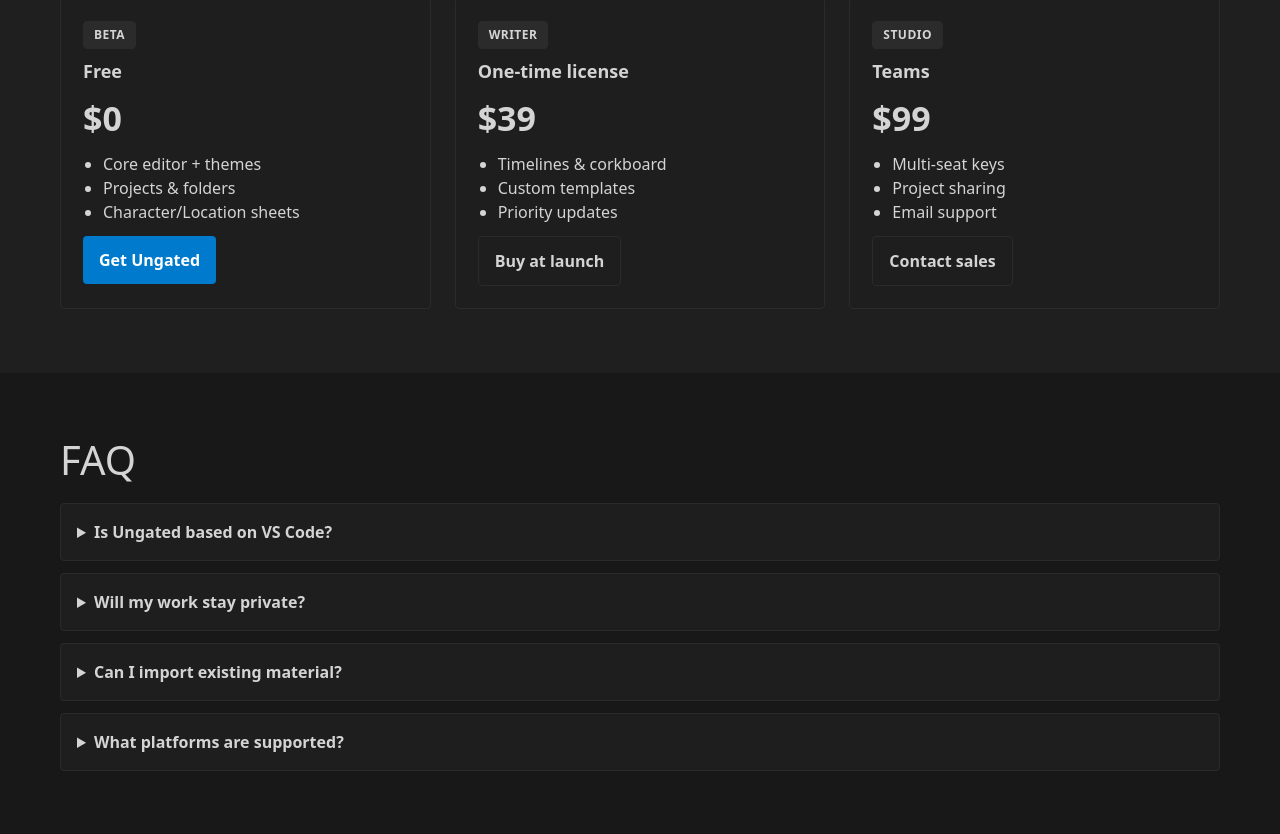
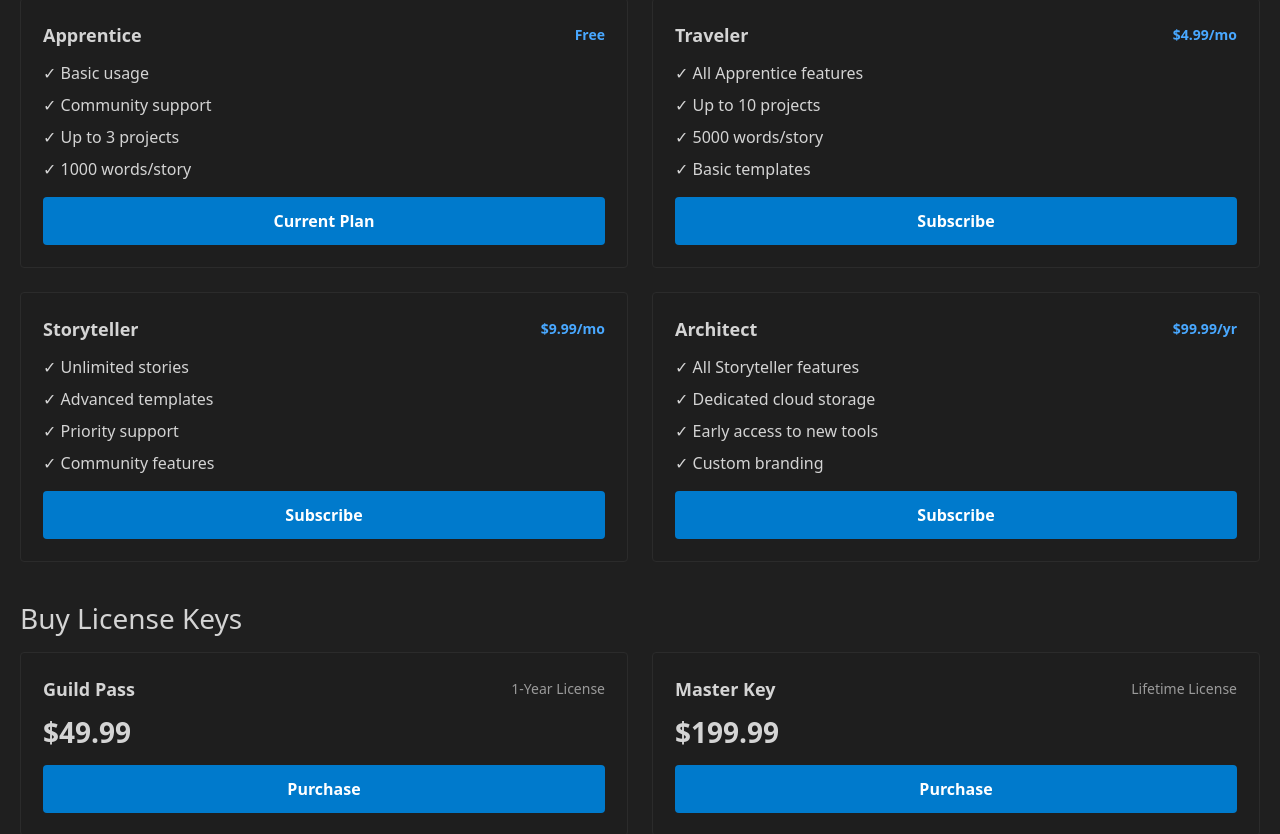
Before and after one commit to gadanisor/ungated-site, a Nuxt app: page / in a window 1280 px wide. Shown: the part 5266-6100 px from the top of the page. Built offline with nearby package versions, Linux system fonts and the light colour scheme; some icons are missing.

Commit message:
section width and pricing cards

```diff
--- a/app/components/DownloadSection.vue
+++ b/app/components/DownloadSection.vue
@@ -1,6 +1,6 @@
 <template>
     <section id="download" aria-label="Download Ungated" class="py-15 md:py-16 bg-[#181818]">
-      <div class="mx-auto max-w-[1200px] px-5">
+      <div class="mx-auto max-w-[1300px] px-5">
         <h2 class="text-[clamp(26px,3.8vw,40px)] leading-[1.15]">Download</h2>
         <p class="mb-5 text-[#9a9a9a]">Universal installers. Optimized builds for Apple Silicon, Intel, Windows and major Linux distros.</p>
         <div class="flex flex-wrap gap-3">
--- a/app/components/FaqSection.vue
+++ b/app/components/FaqSection.vue
@@ -1,6 +1,6 @@
 <template>
     <section id="faq" aria-label="Frequently asked questions" class="py-15 md:py-16 bg-[#181818]">
-      <div class="mx-auto max-w-[1200px] px-5">
+      <div class="mx-auto max-w-[1300px] px-5">
         <h2 class="text-[clamp(26px,3.8vw,40px)] leading-[1.15] mb-5">FAQ</h2>
         <details class="rounded-[4px] border border-[#2b2b2b] bg-[#1e1e1e] p-4">
           <summary class="cursor-pointer font-bold">Is Ungated based on VS Code?</summary>
--- a/app/components/NewsletterSection.vue
+++ b/app/components/NewsletterSection.vue
@@ -1,6 +1,6 @@
 <template>
     <section id="newsletter" class="py-15 md:py-16">
-      <div class="mx-auto max-w-[1200px] px-5">
+      <div class="mx-auto max-w-[1300px] px-5">
         <h2 class="text-[clamp(26px,3.8vw,40px)] leading-[1.15]">Get launch updates</h2>
         <p class="mb-4 text-[#9a9a9a]">No spam. Only major releases, tips, and themes.</p>
         <form class="flex flex-wrap gap-2" method="post" action="https://formspree.io/f/your-id">
--- a/app/components/PricingSection.vue
+++ b/app/components/PricingSection.vue
@@ -1,43 +1,105 @@
 <template>
   <section id="pricing" class="py-15 md:py-16">
-      <div class="mx-auto max-w-[1200px] px-5">
-        <h2 class="text-[clamp(26px,3.8vw,40px)] leading-[1.15]">Pricing</h2>
+    <div class="mx-auto max-w-[1300px] px-5">
+      <h2 class="text-[clamp(26px,3.8vw,40px)] leading-[1.15]">Subscription Plans</h2>
       <p class="mb-6 text-[#9a9a9a]">Start free. Upgrade when you’re ready — simple and transparent.</p>
-        <div class="grid gap-6 lg:grid-cols-3">
+
+      <!-- Subscription Plans -->
+      <div class="grid gap-6 lg:grid-cols-2">
+        <!-- Apprentice -->
         <div class="rounded-[4px] border border-[#2b2b2b] bg-[#1e1e1e] p-[22px]">
-            <div class="inline-flex items-center gap-2 rounded-[4px] border border-[#2b2b2b] bg-[#2b2b2b] px-2.5 py-1 text-[12px] font-semibold uppercase tracking-[.04em]">Beta</div>
-            <h3 class="mt-2 text-lg font-semibold">Free</h3>
-            <div class="my-2 text-[34px] font-black">$0</div>
-            <ul class="list-disc pl-5 text-[#d4d4d4]">
-              <li>Core editor + themes</li>
-              <li>Projects & folders</li>
-              <li>Character/Location sheets</li>
+          <div class="flex items-center justify-between">
+            <h3 class="text-lg font-semibold">Apprentice</h3>
+            <span class="text-sm font-semibold text-[#49a8ff]">Free</span>
+          </div>
+          <ul class="mt-3 space-y-2 text-[#d4d4d4]">
+            <li>✓ Basic usage</li>
+            <li>✓ Community support</li>
+            <li>✓ Up to 3 projects</li>
+            <li>✓ 1000 words/story</li>
           </ul>
-            <a href="#download" class="mt-3 inline-flex items-center justify-center rounded-[4px] bg-[#007acc] px-4 py-3 font-bold text-white hover:bg-[#1fa3ff] focus:outline-none focus-visible:ring-4 focus-visible:ring-[rgba(51,153,255,.35)]">Get Ungated</a>
+          <a href="#" class="mt-4 inline-flex w-full items-center justify-center rounded-[4px] bg-[#007acc] px-4 py-3 font-bold text-white hover:bg-[#1fa3ff] focus:outline-none focus-visible:ring-4 focus-visible:ring-[rgba(51,153,255,.35)]">
+            Current Plan
+          </a>
         </div>
 
+        <!-- Traveler -->
         <div class="rounded-[4px] border border-[#2b2b2b] bg-[#1e1e1e] p-[22px]">
-            <div class="inline-flex items-center gap-2 rounded-[4px] border border-[#2b2b2b] bg-[#2b2b2b] px-2.5 py-1 text-[12px] font-semibold uppercase tracking-[.04em]">Writer</div>
-            <h3 class="mt-2 text-lg font-semibold">One-time license</h3>
-            <div class="my-2 text-[34px] font-black">$39</div>
-            <ul class="list-disc pl-5 text-[#d4d4d4]">
-              <li>Timelines & corkboard</li>
-              <li>Custom templates</li>
-              <li>Priority updates</li>
+          <div class="flex items-center justify-between">
+            <h3 class="text-lg font-semibold">Traveler</h3>
+            <span class="text-sm font-semibold text-[#49a8ff]">$4.99/mo</span>
+          </div>
+          <ul class="mt-3 space-y-2 text-[#d4d4d4]">
+            <li>✓ All Apprentice features</li>
+            <li>✓ Up to 10 projects</li>
+            <li>✓ 5000 words/story</li>
+            <li>✓ Basic templates</li>
           </ul>
-            <a href="#download" class="mt-3 inline-flex items-center justify-center rounded-[4px] border border-[#2b2b2b] px-4 py-3 font-bold hover:border-[#3399ff] focus:outline-none focus-visible:ring-4 focus-visible:ring-[rgba(51,153,255,.35)]">Buy at launch</a>
+          <a href="#" class="mt-4 inline-flex w-full items-center justify-center rounded-[4px] bg-[#007acc] px-4 py-3 font-bold text-white hover:bg-[#1fa3ff] focus:outline-none focus-visible:ring-4 focus-visible:ring-[rgba(51,153,255,.35)]">
+            Subscribe
+          </a>
         </div>
 
+        <!-- Storyteller -->
         <div class="rounded-[4px] border border-[#2b2b2b] bg-[#1e1e1e] p-[22px]">
-            <div class="inline-flex items-center gap-2 rounded-[4px] border border-[#2b2b2b] bg-[#2b2b2b] px-2.5 py-1 text-[12px] font-semibold uppercase tracking-[.04em]">Studio</div>
-            <h3 class="mt-2 text-lg font-semibold">Teams</h3>
-            <div class="my-2 text-[34px] font-black">$99</div>
-            <ul class="list-disc pl-5 text-[#d4d4d4]">
-              <li>Multi-seat keys</li>
-              <li>Project sharing</li>
-              <li>Email support</li>
+          <div class="flex items-center justify-between">
+            <h3 class="text-lg font-semibold">Storyteller</h3>
+            <span class="text-sm font-semibold text-[#49a8ff]">$9.99/mo</span>
+          </div>
+          <ul class="mt-3 space-y-2 text-[#d4d4d4]">
+            <li>✓ Unlimited stories</li>
+            <li>✓ Advanced templates</li>
+            <li>✓ Priority support</li>
+            <li>✓ Community features</li>
           </ul>
-            <a href="#contact" class="mt-3 inline-flex items-center justify-center rounded-[4px] border border-[#2b2b2b] px-4 py-3 font-bold hover:border-[#3399ff] focus:outline-none focus-visible:ring-4 focus-visible:ring-[rgba(51,153,255,.35)]">Contact sales</a>
+          <a href="#" class="mt-4 inline-flex w-full items-center justify-center rounded-[4px] bg-[#007acc] px-4 py-3 font-bold text-white hover:bg-[#1fa3ff] focus:outline-none focus-visible:ring-4 focus-visible:ring-[rgba(51,153,255,.35)]">
+            Subscribe
+          </a>
+        </div>
+
+        <!-- Architect -->
+        <div class="rounded-[4px] border border-[#2b2b2b] bg-[#1e1e1e] p-[22px]">
+          <div class="flex items-center justify-between">
+            <h3 class="text-lg font-semibold">Architect</h3>
+            <span class="text-sm font-semibold text-[#49a8ff]">$99.99/yr</span>
+          </div>
+          <ul class="mt-3 space-y-2 text-[#d4d4d4]">
+            <li>✓ All Storyteller features</li>
+            <li>✓ Dedicated cloud storage</li>
+            <li>✓ Early access to new tools</li>
+            <li>✓ Custom branding</li>
+          </ul>
+          <a href="#" class="mt-4 inline-flex w-full items-center justify-center rounded-[4px] bg-[#007acc] px-4 py-3 font-bold text-white hover:bg-[#1fa3ff] focus:outline-none focus-visible:ring-4 focus-visible:ring-[rgba(51,153,255,.35)]">
+            Subscribe
+          </a>
+        </div>
+      </div>
+
+      <!-- Buy License Keys -->
+      <h3 class="mt-10 text-[clamp(22px,3vw,28px)] leading-[1.2]">Buy License Keys</h3>
+      <div class="mt-4 grid gap-6 lg:grid-cols-2">
+        <!-- Guild Pass -->
+        <div class="rounded-[4px] border border-[#2b2b2b] bg-[#1e1e1e] p-[22px]">
+          <div class="flex items-center justify-between">
+            <h4 class="text-lg font-semibold">Guild Pass</h4>
+            <span class="text-sm text-[#9a9a9a]">1-Year License</span>
+          </div>
+          <div class="my-2 text-[28px] font-black">$49.99</div>
+          <a href="#" class="mt-1 inline-flex w-full items-center justify-center rounded-[4px] bg-[#007acc] px-4 py-3 font-bold text-white hover:bg-[#1fa3ff] focus:outline-none focus-visible:ring-4 focus-visible:ring-[rgba(51,153,255,.35)]">
+            Purchase
+          </a>
+        </div>
+
+        <!-- Master Key -->
+        <div class="rounded-[4px] border border-[#2b2b2b] bg-[#1e1e1e] p-[22px]">
+          <div class="flex items-center justify-between">
+            <h4 class="text-lg font-semibold">Master Key</h4>
+            <span class="text-sm text-[#9a9a9a]">Lifetime License</span>
+          </div>
+          <div class="my-2 text-[28px] font-black">$199.99</div>
+          <a href="#" class="mt-1 inline-flex w-full items-center justify-center rounded-[4px] bg-[#007acc] px-4 py-3 font-bold text-white hover:bg-[#1fa3ff] focus:outline-none focus-visible:ring-4 focus-visible:ring-[rgba(51,153,255,.35)]">
+            Purchase
+          </a>
         </div>
       </div>
     </div>
```
Lines whose indentation alone changed are shown as unchanged.
